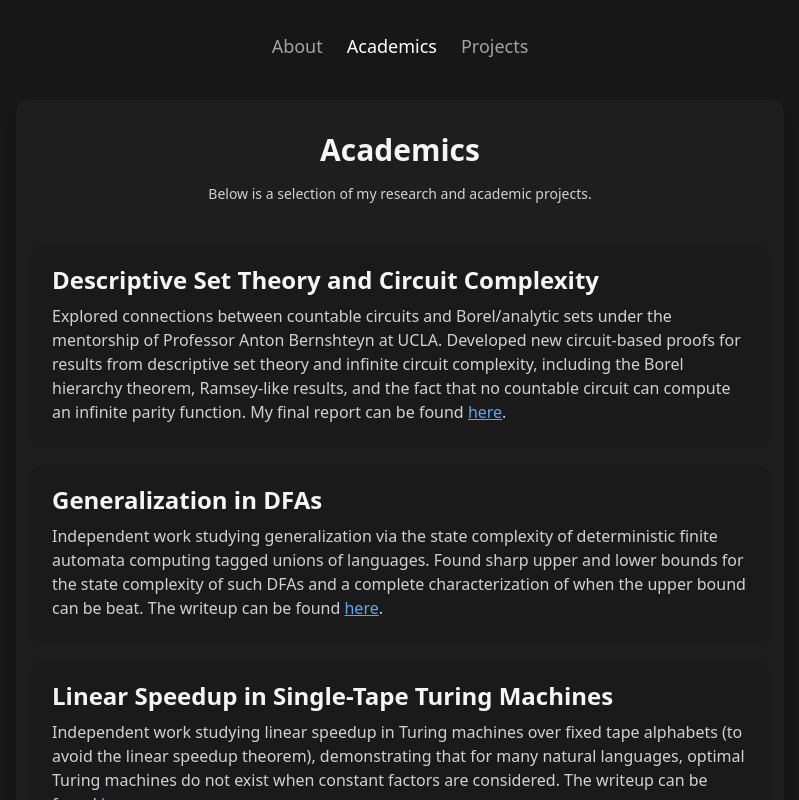
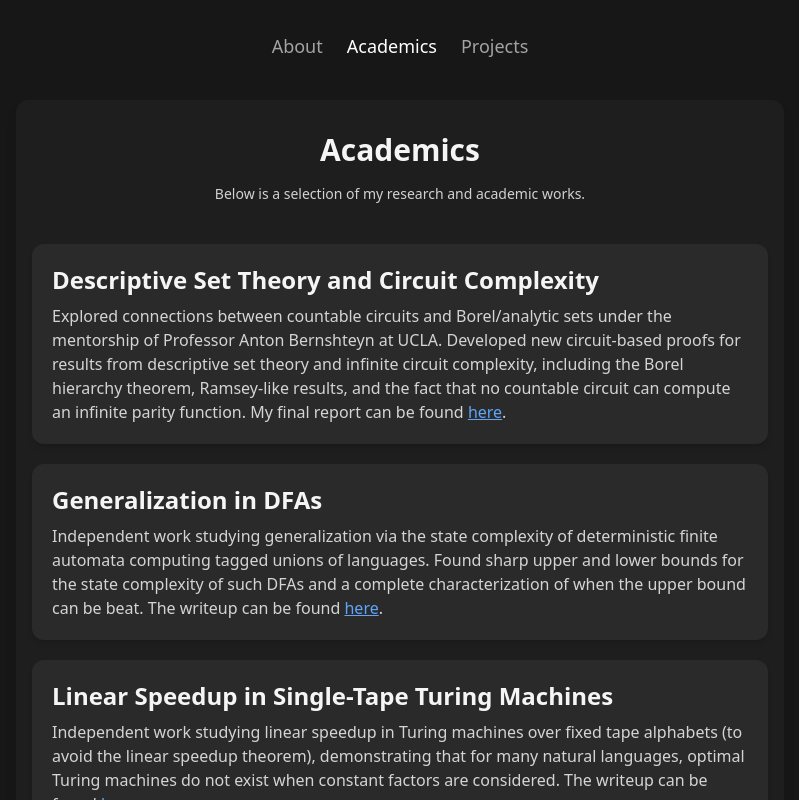
Before and after one commit to evan-leach/website, a React (Vite) app: page / in a window 1280 px wide. Both pictures are taken after a click on the button "Academics". Shown: the top 800 px of the page, without its empty margins (240-1039 px from the left). Built offline with nearby package versions, Linux system fonts and the light colour scheme.

Commit message:
Small updates

```diff
--- a/src/pages/About.jsx
+++ b/src/pages/About.jsx
@@ -2,7 +2,7 @@ import me from "../assets/Me.png";
 
 export default function About() {
   return (
-    <div className="flex flex-col md:flex-row items-center md:items-start md:justify-between gap-6">
+    <div className="flex flex-col md:flex-row items-center md:items-start md:justify-between gap-6 p-4">
       <div className="space-y-4 md:flex-1">
         <h1 className="text-3xl font-semibold">About Me</h1>
 
--- a/src/pages/Academics.jsx
+++ b/src/pages/Academics.jsx
@@ -61,7 +61,7 @@ const academics = [
     description: (
       <div className="space-y-4">
         <p>
-            These 45 problems cover the undergraduate real analysis curriculum. Here is one of my favorites:
+            These 47 problems cover the undergraduate real analysis curriculum. Here is one of my favorites:
         </p>
         <p className="pl-4">
             Define the <em>filling</em> <InlineMath math="F_f"/> of
@@ -98,14 +98,14 @@ export default function Academics() {
     <>
       <h1 className="text-3xl font-semibold text-center mt-4">Academics</h1>
       <p className="text-center text-white/80 text-sm mt-4 mb-10">
-        Below is a selection of my research and academic projects.
+        Below is a selection of my research and academic works.
       </p>
 
       <div className="space-y-5">
         {academics.map((entry, index) => (
           <div
             key={index}
-            className="flex flex-col items-start gap-4 rounded-xl bg-neutral-900/40 p-5 shadow-md"
+            className="flex flex-col items-start gap-4 rounded-xl bg-neutral-700/40 p-5 shadow-md"
           >
             <div className="space-y-2">
               <h2 className="text-2xl font-semibold">{entry.title}</h2>
--- a/src/pages/Projects.jsx
+++ b/src/pages/Projects.jsx
@@ -33,7 +33,7 @@ export default function Projects() {
     <>
     <h1 className="text-3xl font-semibold text-center mt-4">Projects</h1>
     <p className="text-center text-white/80 text-sm mt-4 mb-10">
-        Click any project to view more details.
+        Click any project to view it.
     </p>
 
     <div className="space-y-8">
@@ -54,7 +54,7 @@ export default function Projects() {
                 flex flex-col md:flex-row
                 ${isEven ? "md:flex-row" : "md:flex-row-reverse"}
                 items-center gap-6
-                rounded-xl bg-neutral-900/40 p-5 shadow-md
+                rounded-xl bg-neutral-700/40 p-5 shadow-md
                 hover:scale-[1.01] transition-transform duration-200
               `}
             >
```
Also changed, not shown: 4 other files (tests, documents, lock files or other folders).
